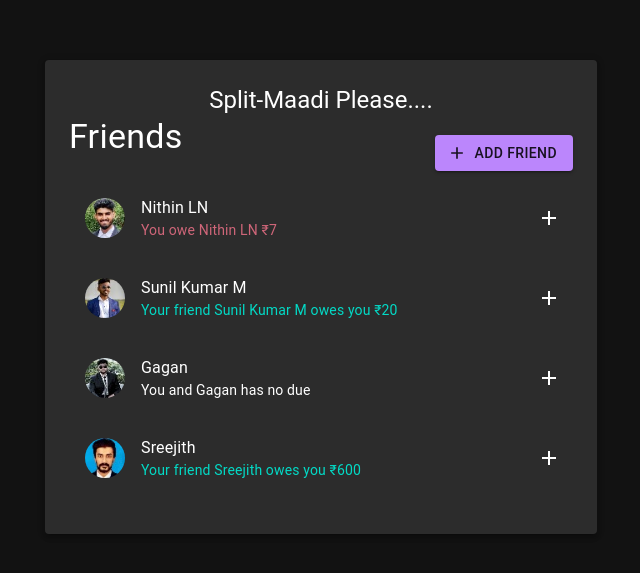
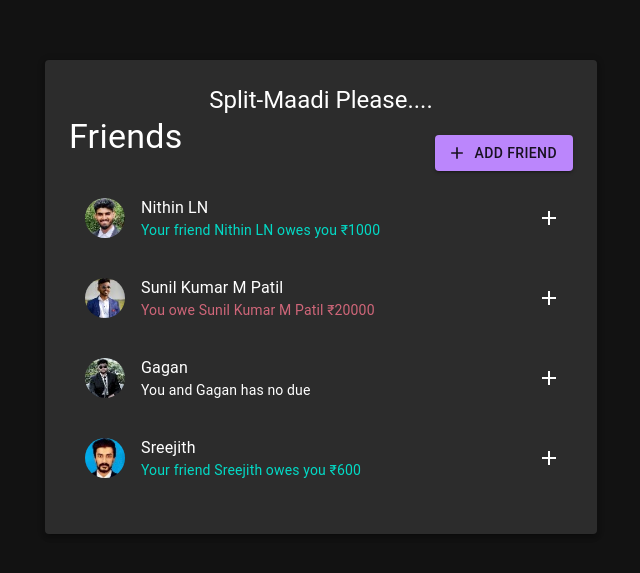
Before and after one commit to ChiragRaju/Split-Maadi, a React (Create React App) app: page / in a window 1280 px wide. Shown: the part 111-684 px from the top of the page, without its empty margins (319-959 px from the left). Built offline with nearby package versions, Linux system fonts and the light colour scheme.

Commit message:
Enhancement In Ui and logics

```diff
--- a/src/App.js
+++ b/src/App.js
@@ -31,13 +31,13 @@ const initialFriends = [
     id: 1,
     name: "Nithin LN",
     image: nithin,
-    balance: -7,
+    balance:1000,
   },
   {
     id: 2,
-    name: "Sunil Kumar M",
+    name: "Sunil Kumar M Patil",
     image: sunil,
-    balance: 20,
+    balance: -20000,
   },
   {
     id: 3,
```
